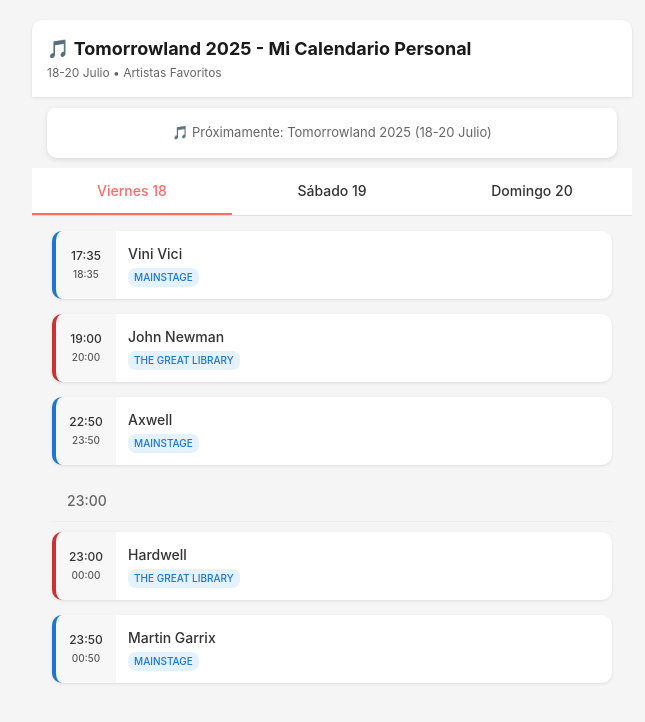
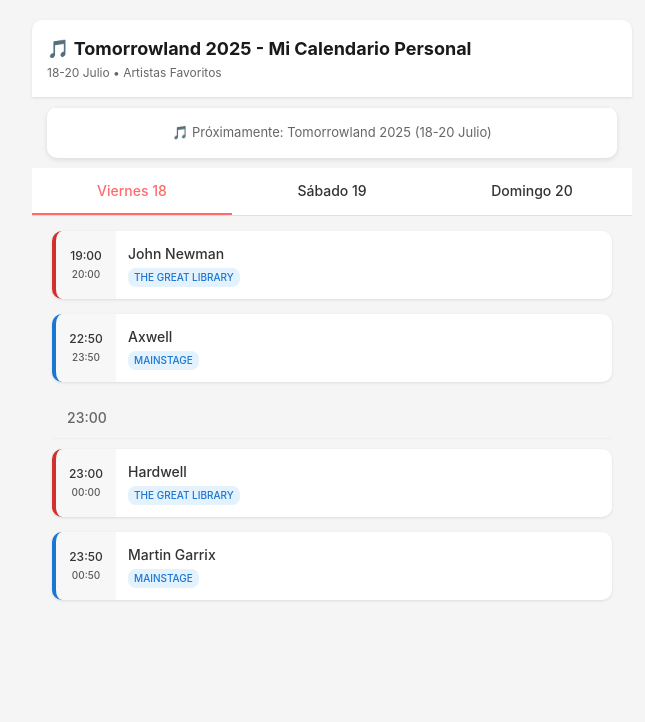
Before and after one commit to alejandrompallares/Agendas, a plain HTML site: page index.html in a window 1280 px wide. Shown: the whole page, without its empty margins (308-953 px from the left). Drawn offline with Linux system fonts and the light colour scheme.

Commit message:
Update index.html

```diff
--- a/index.html
+++ b/index.html
@@ -298,13 +298,6 @@
                     id: 'viernes',
                     nombre: 'Viernes 18',
                     eventos: [
-                        {
-                            titulo: 'Vini Vici',
-                            tiempo: '17:35',
-                            tiempoCompleto: '17:35 - 18:35',
-                            escenario: 'MAINSTAGE',
-                            categoria: 'mainstage'
-                        },
                         {
                             titulo: 'John Newman',
                             tiempo: '19:00',
```
